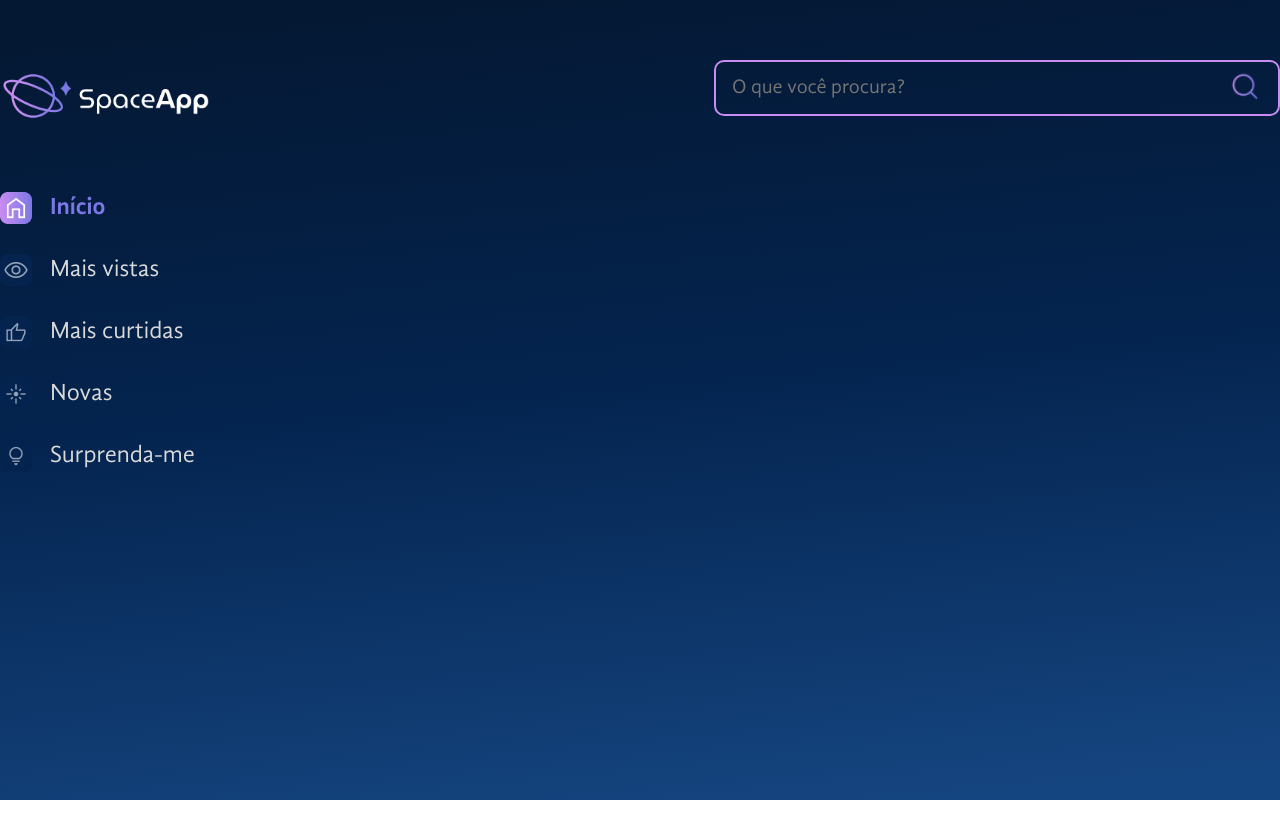
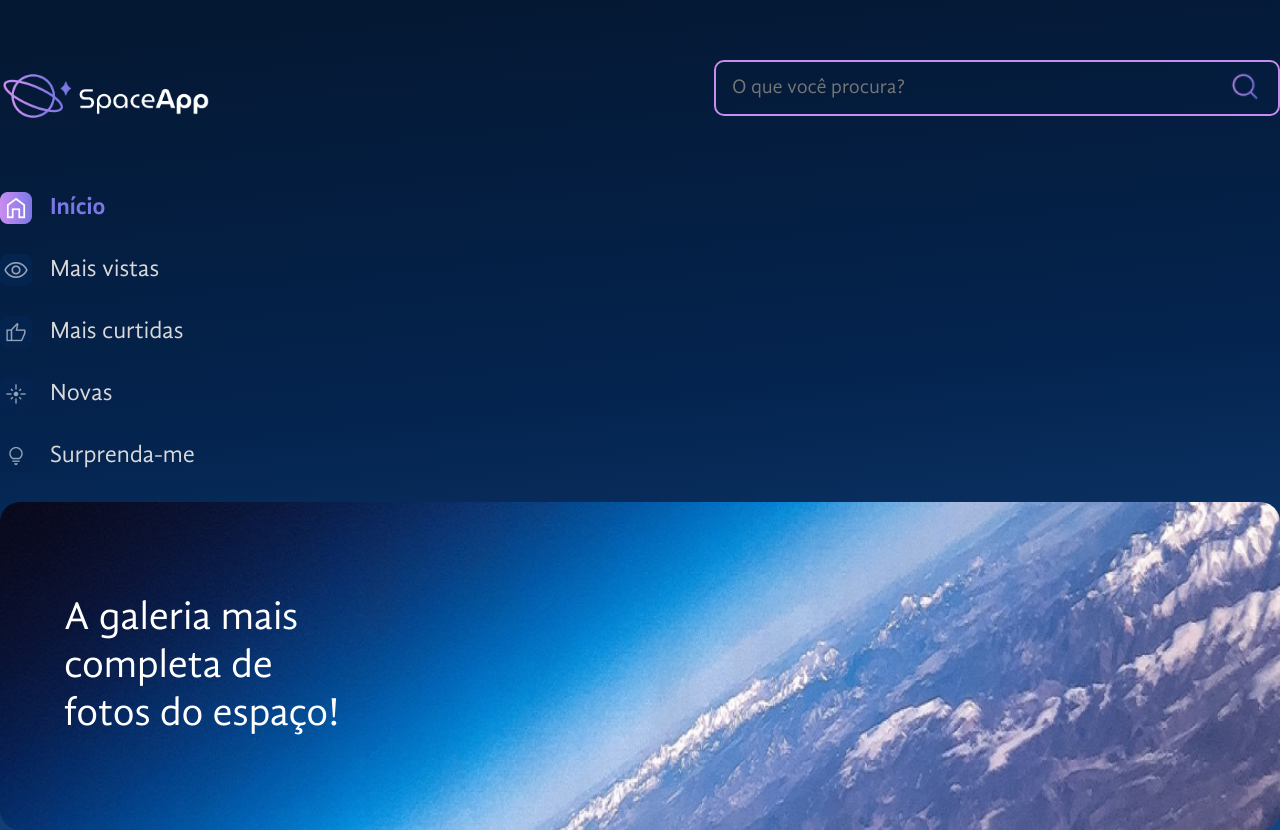
Before and after one commit to jeff-pedro/learn-react-space-app, a React (Vite) app: page / in a window 1280 px wide. Before the commit the page ends 800 px from the top, so only its background shows below. Built offline with nearby package versions, Linux system fonts and the light colour scheme.

Commit message:
adicionando banner

```diff
--- a/src/App.jsx
+++ b/src/App.jsx
@@ -2,6 +2,8 @@
 import EstilosGlobais from "./componentes/EstilosGlobais"
 import Cabecalho from "./componentes/Cabecalho"
 import BarraLateral from "./componentes/BarraLateral"
+import Banner from "./componentes/Banner"
+import banner from "./assets/banner.png"
 
 const FundoGradiente = styled.div`
   background: linear-gradient(174.61deg, #041833 4.16%, #04244F 48%, #154580 96.76%);
@@ -15,6 +17,10 @@
       <EstilosGlobais />
       <Cabecalho />
       <BarraLateral />
+      <Banner
+        texto="A galeria mais completa de fotos do espaço!"
+        backgroundImage={banner}
+      />
     </FundoGradiente>
   )
 }
--- /dev/null
+++ b/src/componentes/Banner/index.jsx
@@ -0,0 +1,35 @@
+import styled from "styled-components"
+
+const FigureEstilizado = styled.figure`
+  display: flex;
+  align-items: center;
+  flex-grow: 1;
+  margin: 0;
+  max-width: 100%;
+  min-height: 328px;
+  background-image: ${ (props) => `url(${props.$backgroundImage})` };
+  background-repeat: no-repeat;
+  background-size: cover;
+  border-radius: 20px;
+`
+
+const TituloEstilizado = styled.h1`
+    max-width: 300px;
+    padding: 0 64px;
+    font-size: 40px;
+    line-height: 48px;
+    font-weight: 400;
+    color: #FFF;
+`
+
+const Banner = ({texto, backgroundImage}) => {
+  return (
+    <FigureEstilizado $backgroundImage={backgroundImage}>
+      <TituloEstilizado>
+        {texto}
+      </TituloEstilizado>
+    </FigureEstilizado>
+  )
+}
+
+export default Banner
--- a/src/componentes/BarraLateral/index.jsx
+++ b/src/componentes/BarraLateral/index.jsx
@@ -3,6 +3,7 @@
 
 const ListaEstilizada = styled.ul`
   list-style: none;
+  width: 212px;
 `
 
 const BarraLateral = () => {
```
